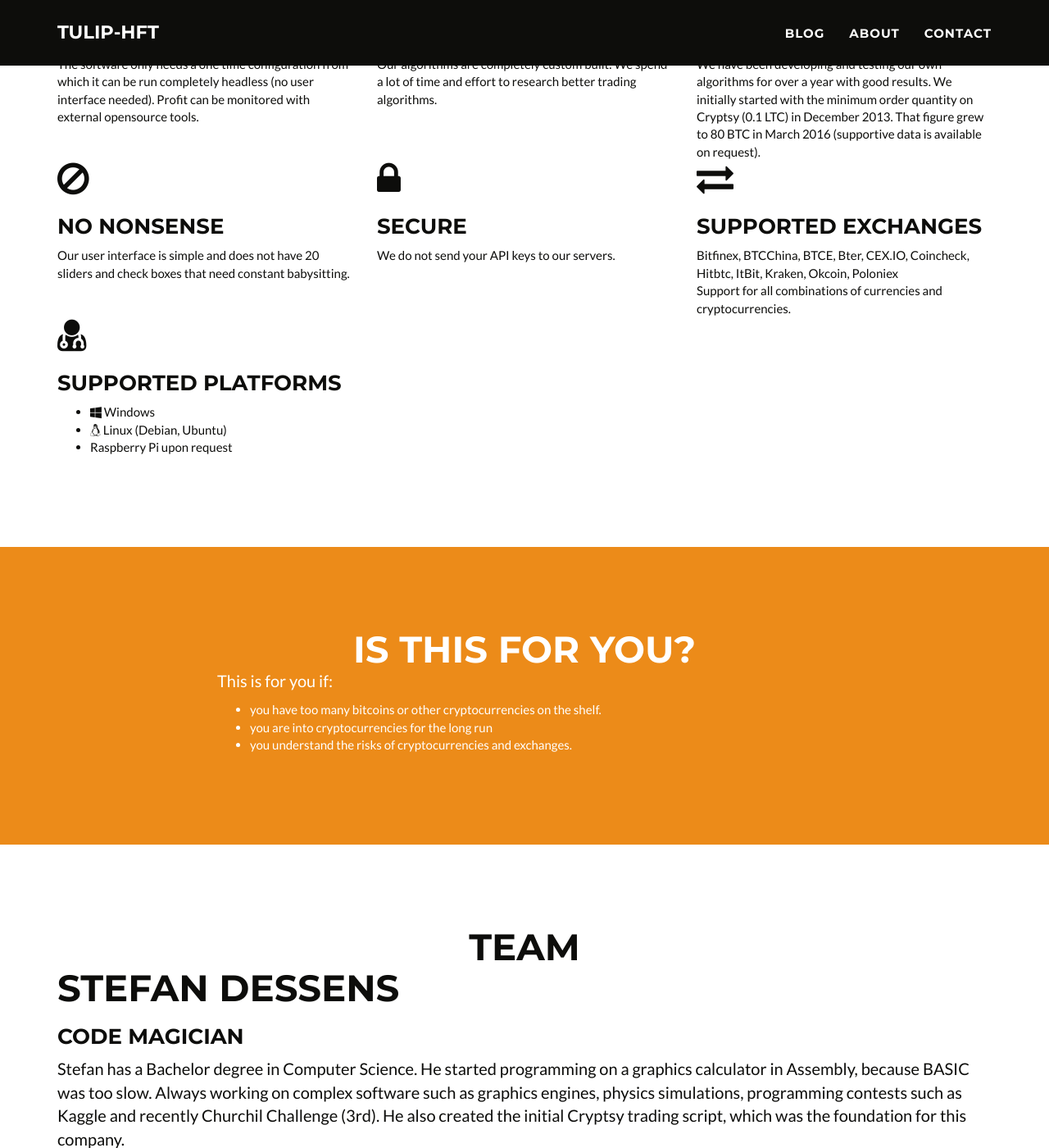
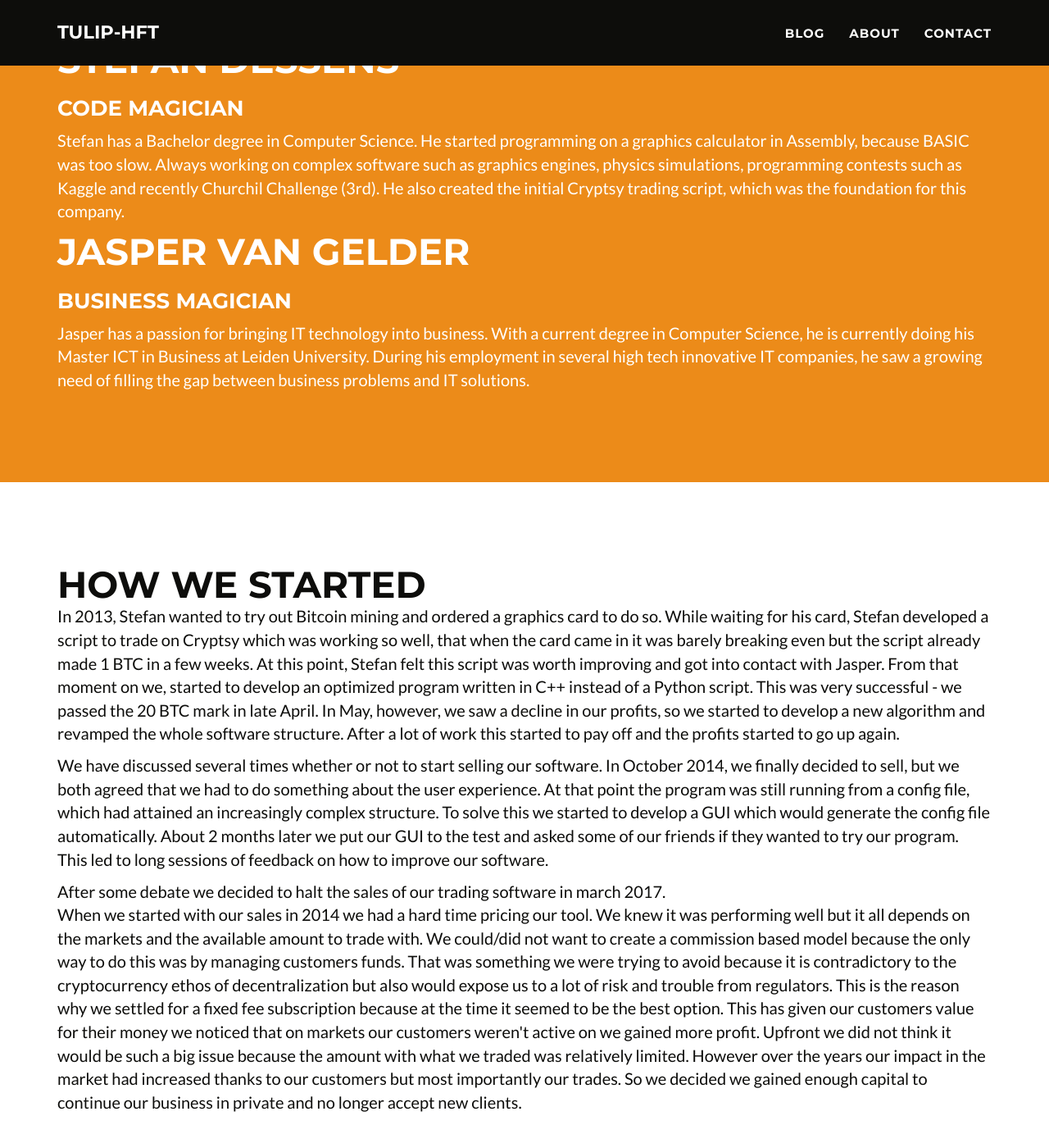
Before and after one commit to Tulip-HFT/Tulip-HFT.github.io, a Jekyll site: the page built from index.html, in a window 1280 px wide and 1400 px high, scrolled down 809 px. Shown: the whole window at 82% size. Built offline with Jekyll 4.4.1, drawn with Linux system fonts in a browser that asks for light colours; comment, search, counter and statistics services are not loaded; some of the changed text lies outside the part shown.

Commit message:
Added discontinued sales message and adapted the site accordingly

```diff
--- a/Gemfile
+++ b/Gemfile
@@ -1,2 +1,4 @@
 source 'https://rubygems.org'
+
 gem 'github-pages'
+gem 'jekyll-paginate'
--- a/_includes/about.html
+++ b/_includes/about.html
@@ -1,5 +1,5 @@
  <!-- About Section -->
-<section id="about">
+<section class="success"  id="about">
     <div class="container">
 	<div class="row">
 	    <div class="col-lg-12 text-center">
--- a/_includes/footer.html
+++ b/_includes/footer.html
@@ -6,7 +6,7 @@
                     <div class="footer-col col-md-4">
                         <h3>Company</h3>
                         <ul style="list-style-type: none;font-size: 20px; padding-left:0px;">
-                            <li><a href="{{ site.baseurl }}/#pricing">Pricing</a></li>
+                            <li><a href="{{ site.baseurl }}/#halt">Pricing</a></li>
                             <li><a href="{{ site.baseurl }}/#about">About</a></li>
                             <li><a href="{{site.baseurl}}/terms/">Terms</a></li>
                         </ul>
--- a/_includes/start.html
+++ b/_includes/start.html
@@ -1,4 +1,4 @@
-<section class="success" id="start">
+<section id="start">
   <div class="container">
       <div class="row">
 	  <div class="col-lg-12">
@@ -22,8 +22,19 @@
 	      To solve this we started to develop a GUI which would generate the config file automatically.
 	      About 2 months later we put our GUI to the test and asked some of our friends if they wanted to try our program.
 	      This led to long sessions of feedback on how to improve our software.
-	      This process is still ongoing and most likely will never end because their always is something to improve or a new feature to add!
 	      </p>
+
+		  <p>
+			  After some debate we decided to halt the sales of our trading software in march 2017. <br />
+			  When we started with our sales in 2014 we had a hard time pricing our tool. We knew it was performing well but it all depends on the markets and the available amount to trade with.
+			  We could/did not want to create a commission based model because the only way to do this was by managing customers funds.
+			  That was something we were trying to avoid because it is contradictory to the cryptocurrency ethos of decentralization but also would expose us to a lot of risk and trouble from regulators.
+			  This is the reason why we settled for a fixed fee subscription because at the time it seemed to be the best option.
+			  This has given our customers value for their money we noticed that on markets our customers weren't active on we gained more profit.
+			  Upfront we did not think it would be such a big issue because the amount with what we traded was relatively limited.
+			  However over the years our impact in the market had increased thanks to our customers but most importantly our trades.
+			  So we decided we gained enough capital to continue our business in private and no longer accept new clients.
+		  </p>
 	  </div>
       </div>
   </div>
--- a/_includes/team.html
+++ b/_includes/team.html
@@ -1,5 +1,5 @@
     <!-- Header -->
-    <section id="team">
+    <section class="success"  id="team">
         <div class="container">
            <div class="row">
                 <div class="col-lg-12 text-center">
--- a/_layouts/default.html
+++ b/_layouts/default.html
@@ -5,12 +5,12 @@
     <body id="page-top" class="index">
     {% include nav.html %}
     {% include header.html %}
-    {% include product.html %}
-    {% include target.html %}
+    {% include saleshalt.html %}
+
     {% include team.html %}
     {% include start.html %}
     {% include about.html %}
-    {% include pricing.html %}
+
 
     {% include footer.html %}
     {% include js.html %}
```
Also changed, not shown: Gemfile.lock.
